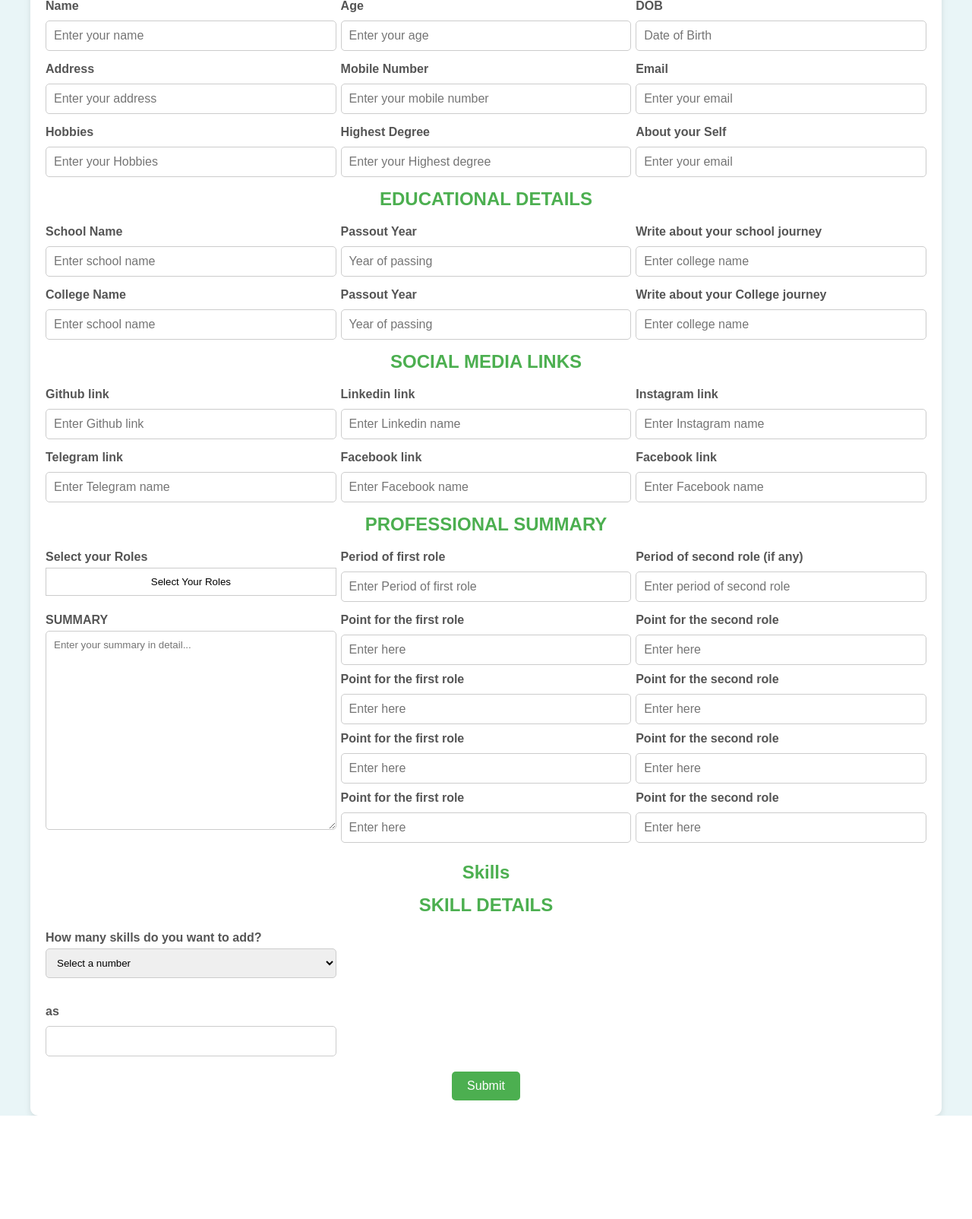
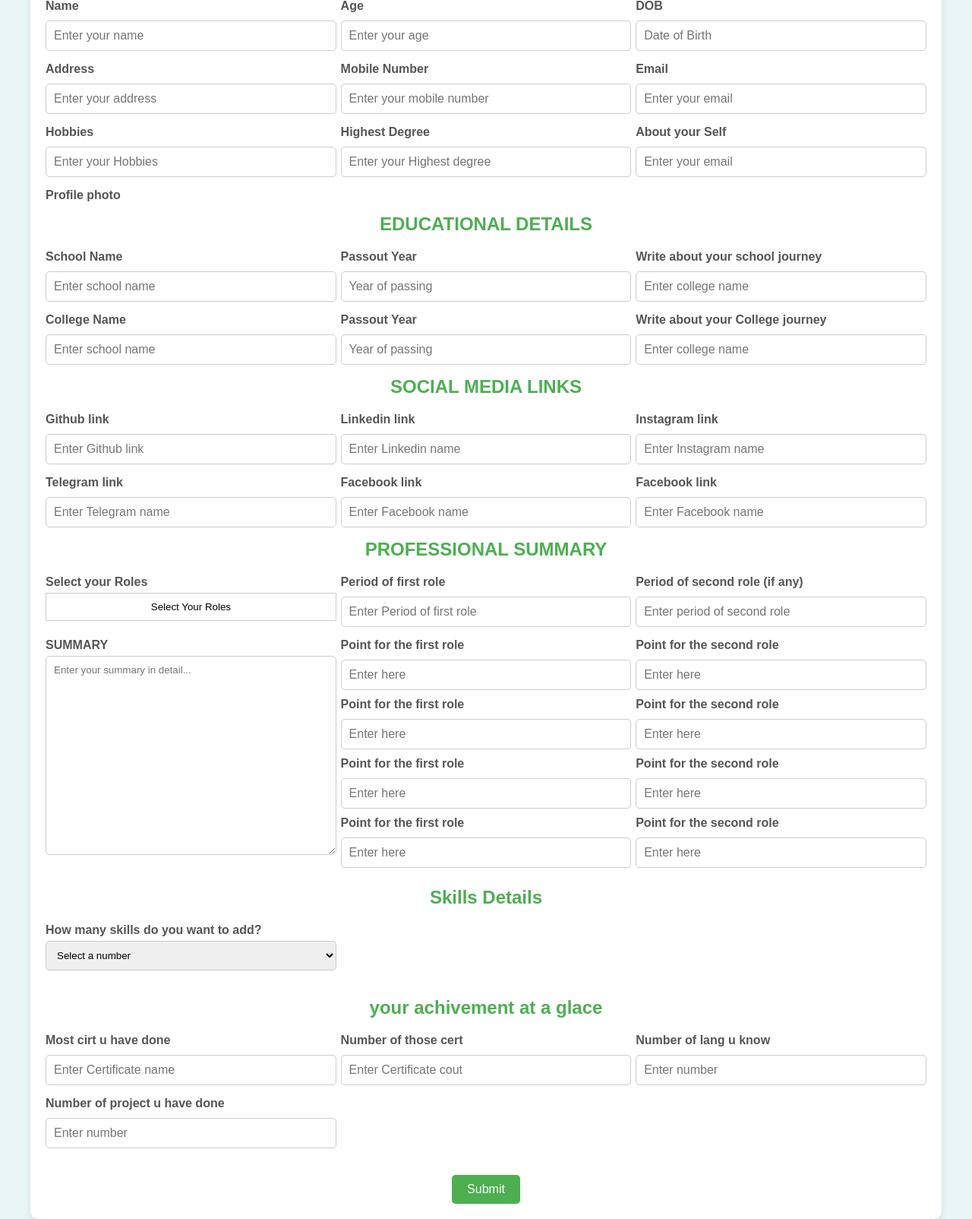
Before and after one commit to fahadazeez1/PortDjango, a Django app: page / in a window 1280 px wide. Shown: the part 130-1734 px from the top of the page at 76% size. Before the commit the page ends 1598 px from the top, so only its background shows below. Run offline with Django 5.2, Linux system fonts and the light colour scheme.

Commit message:
skills section complete

```diff
--- a/portDjango/myapp/templates/index.html
+++ b/portDjango/myapp/templates/index.html
@@ -66,6 +66,11 @@
             <label>About your Self</label>
             <input type="email" placeholder="Enter your email">
         </div>
+    </div>
+
+    <div class="form-group">
+        <label for="">Profile photo</label>
+
     </div>
 
     <h2>EDUCATIONAL DETAILS</h2>
@@ -220,7 +225,7 @@
 
             </div>
 
-<h2>Skills</h2>
+<!-- <h2>Skills</h2> -->
 <!--
 <div class="form-section">
     <div class="form-group">
@@ -238,10 +243,10 @@
 </div> -->
 <!-- Dropdown for selecting the number of skills -->
 <!-- Dropdown for selecting the number of skills -->
-<h2>SKILL DETAILS</h2>
+<h2>Skills Details</h2>
 <div class="form-section">
     <!-- Dropdown for selecting the number of skills -->
-    <div class="form-group">
+    <div class="form-group added">
         <label for="skillCount">How many skills do you want to add?</label>
         <select id="skillCount" name="skillCount" onchange="generateSkillFields()">
             <option value="0">Select a number</option>
@@ -260,9 +265,35 @@
 <!-- Container for dynamic skill inputs -->
 <div id="skillsInputs" class="form-section chch"></div>
 
-<div class="form-group">
-    <label for="">as</label>
-    <input type="text" name="" id="">
+<h2>your achivement at a glace</h2>
+<div class="form-section">
+
+
+    <div class="form-group">
+
+        <label>Most cirt u have done</label>
+        <input type="text" placeholder="Enter Certificate name" name="">
+
+    </div>
+    <div class="form-group">
+
+        <label>Number of those cert</label>
+        <input type="number" placeholder="Enter Certificate cout" name="">
+
+    </div>
+    <div class="form-group">
+
+        <label>Number of lang u know</label>
+        <input type="number" placeholder="Enter number" name="">
+
+    </div>
+    <div class="form-group">
+
+        <label>Number of project u have done</label>
+        <input type="number" placeholder="Enter number" name="" min="0" max="3" step="1">
+
+
+    </div>
 </div>
 <!-- </div> -->
 
@@ -311,26 +342,26 @@ function generateSkillFields() {
 
             // Skill Name Input
             const skillNameDiv = document.createElement('div');
-            skillNameDiv.classList.add('form-group');
+            skillNameDiv.classList.add('form-group','added');
             const skillNameLabel = document.createElement('label');
-            skillNameLabel.textContent = `Skill ${i} Name`;
+            skillNameLabel.textContent = `Enter skill ${i} Name`;
             const skillNameInput = document.createElement('input');
             skillNameInput.type = 'text';
             skillNameInput.name = `skill${i}Name`;
-            skillNameInput.placeholder = `Enter Skill ${i} Name`;
+            skillNameInput.placeholder = `Skill ${i} Name`;
 
             skillNameDiv.appendChild(skillNameLabel);
             skillNameDiv.appendChild(skillNameInput);
 
             // Skill Level Input
             const skillLevelDiv = document.createElement('div');
-            skillLevelDiv.classList.add('form-group');
+            skillLevelDiv.classList.add('form-group','added');
             const skillLevelLabel = document.createElement('label');
-            skillLevelLabel.textContent = `Skill ${i} Level`;
+            skillLevelLabel.textContent = `Enter skill ${i} Level`;
             const skillLevelInput = document.createElement('input');
             skillLevelInput.type = 'text';
             skillLevelInput.name = `skill${i}Level`;
-            skillLevelInput.placeholder = `Enter Skill ${i} Level`;
+            skillLevelInput.placeholder = `Skill ${i} Level`;
 
             skillLevelDiv.appendChild(skillLevelLabel);
             skillLevelDiv.appendChild(skillLevelInput);
```
Also changed, not shown: other parts of portDjango/myapp/templates/index.html (+1 -1 lines), portDjango/myapp/static/css/styles.css (line endings or trailing spaces).
